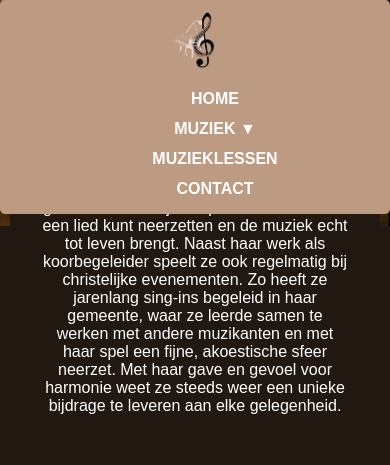
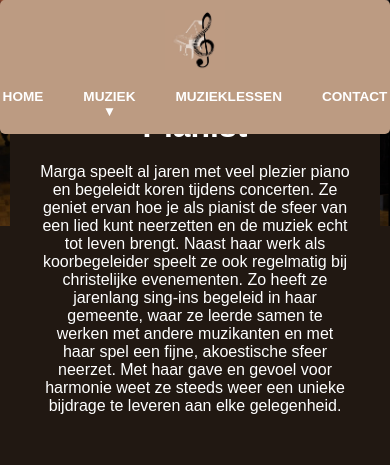
Before and after one commit to Margarijksen/MargaRijksen, a plain HTML site: page Pianist.html in a window 390 px wide. Shown: the top 465 px of the page. Drawn offline with Linux system fonts and the light colour scheme.

Commit message:
Update Pianist.html

```diff
--- a/Pianist.html
+++ b/Pianist.html
@@ -85,7 +85,7 @@
                 margin-right: auto;
                 height: auto;
                 min-height: 20px;
-				text-align: center;
+                text-align: center;
             }
         }
 
@@ -102,7 +102,7 @@
             .extra-text {
                 width: 95%;
                 margin: 20px auto;
-				margin-top: 80px;
+                margin-top: 80px;
                 padding: 10px;
             }
 
@@ -117,27 +117,33 @@
             }
 
             nav ul {
-                flex-direction: column;
-                width: 100%;
+                flex-direction: row; /* horizontaal houden */
+                justify-content: center;
+                width: auto;
                 text-align: center;
+                gap: 10px;
+                padding: 0;
+                margin: 0;
             }
 
             nav ul li {
-                width: 100%;
-                padding: 3px 0;
+                display: inline-block;
+                padding: 0;
                 margin: 0;
             }
 
             nav ul li a {
-                display: block;
-                width: 100%;
-                padding: 3px 0;
-                background: #bc9b82;
+                display: inline-block;
+                padding: 5px 8px;
+                margin: 0;
+                font-size: 0.85rem;
+                background: transparent;
+                color: white;
             }
 
             .dropdown-menu {
                 position: relative;
-                width: 100%;
+                width: auto;
             }
         }
 
@@ -155,7 +161,7 @@
             color: white;
             font-family: sans-serif;
             font-weight: bold;
-            margin: 0 20px;
+            margin: 0 7px;
             text-transform: uppercase;
         }
 
@@ -293,7 +299,7 @@
         </div>
     </div>
 
-       <div class="extra-text">
+        <div class="extra-text">
 			</br><h1>Pianist</h1></br>
 			<p>
 			Marga speelt al jaren met veel plezier piano en begeleidt koren tijdens concerten.
@@ -309,7 +315,6 @@
 			referrerpolicy="strict-origin-when-cross-origin" allowfullscreen></iframe>
 		</div>
 		</div>
-
 
     <footer>
         <p>&copy; 2025 Marga Rijksen</p>
```
